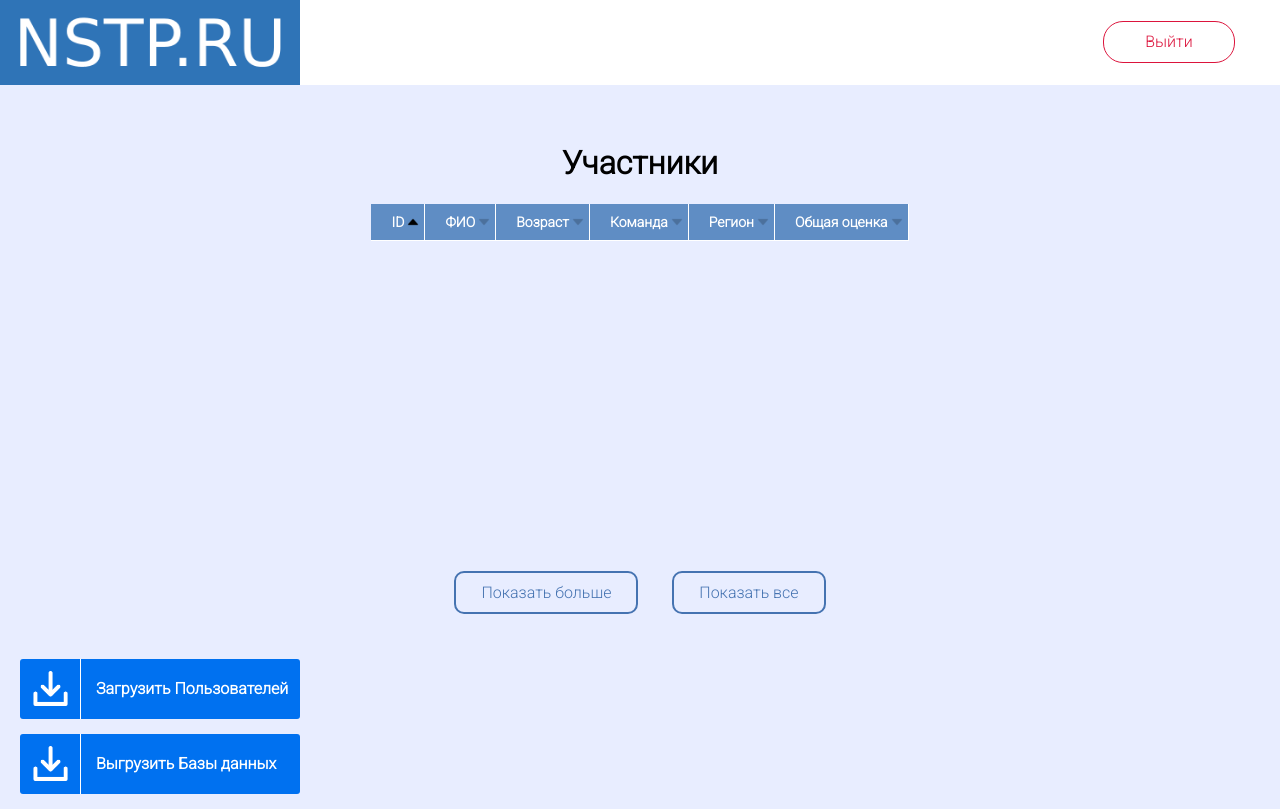
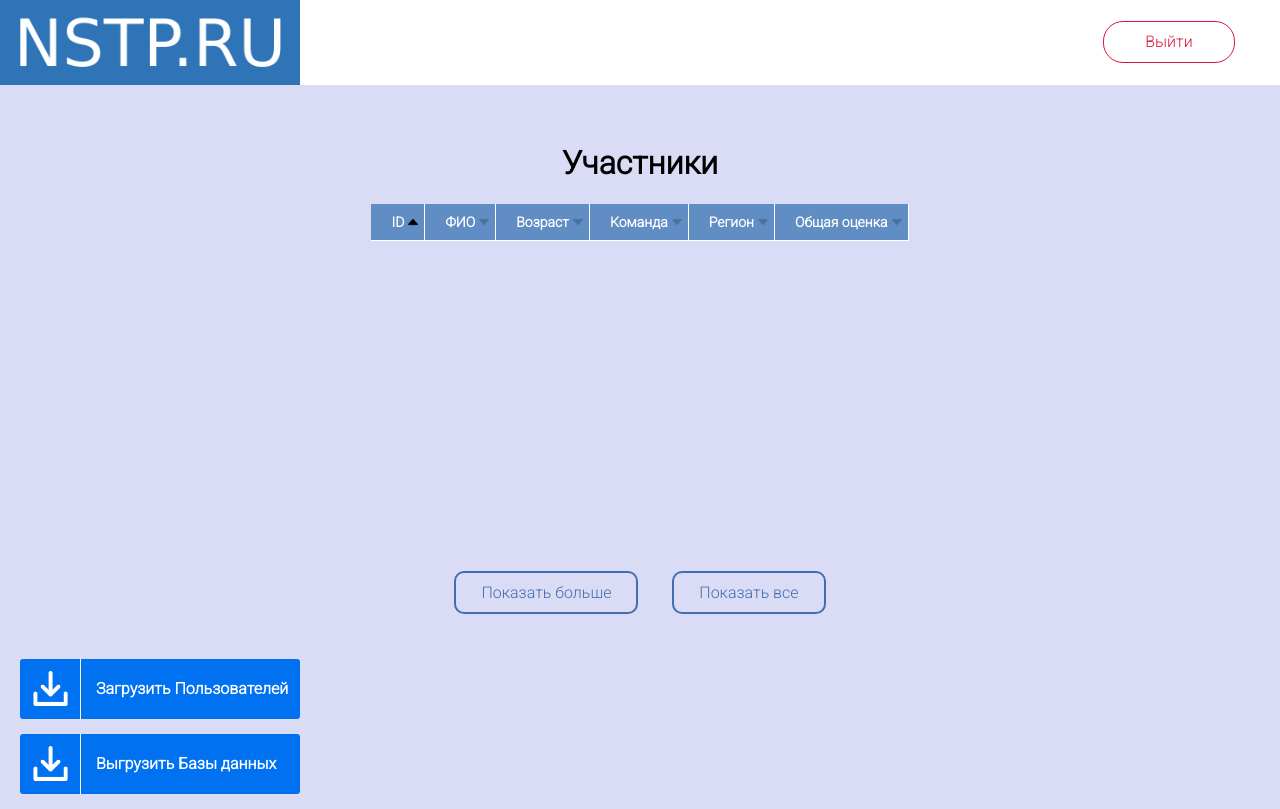
Before and after one commit to Losharik17/Assessment_2.0, a Flask app: page /admin_table/1/1 in a window 1280 px wide. Run offline with Flask 2, Linux system fonts and the light colour scheme; a user stored in the database is signed in; data comes from the database, SQL or seed files in the repository; data that the repository does not hold is empty; some libraries are stand-ins or nearby versions.

Commit message:
мелочи

```diff
--- a/app/main/routes.py
+++ b/app/main/routes.py
@@ -42,6 +42,7 @@ def export_excel(project_number):
         df1 = df1.rename(columns={"sum_grade_{}".format(i): parameter.name})
         i += 1
     df1 = df1.rename(columns={"region": "Регион", "team": "Команда", "username": "ФИО", "birthday": "Дата рождения",
+
                               "sum_grade_all": "Итоговая оценка",
                               'project_id': 'ID'})  # надо будет добавить изменение имен через формы
     df1 = df1.fillna('-')
--- a/app/static/main_0.css
+++ b/app/static/main_0.css
@@ -60,7 +60,7 @@ body {
     align-items: center;
     height: 100vh;
     font-family: 'Roboto', sans-serif;
-    background-color: #e8edff;
+    background-color: #dadbf5;
     margin: 0;
 }
 
--- a/app/templates/admin_table.html
+++ b/app/templates/admin_table.html
@@ -20,7 +20,7 @@
                             onclick="age_sort({{ project_number }}, 1)">По убыванию</li>
                         <li project_number="{{ project_number }}" id="min_age" type_sort="age">
                             <label for="min_age_value">От&nbsp;&nbsp;</label>
-                            <input type="number" id="min_age_value" min="0" max="200"
+                            <input type="number" id="min_age_value" min="0" max="65"
                                    step="1" class="age" value="0"></li>
                         <li project_number="{{ project_number }}" id="max_age" type_sort="age">
                             <label for="max_age_value">До&nbsp;&nbsp;</label>
@@ -71,7 +71,6 @@
 
     </div>
 
-
     <div class="show">
         <a id="show_more" class="show_btn" href="javascript:show_more(2, {{ project_number }})">
             Показать больше</a>
```
